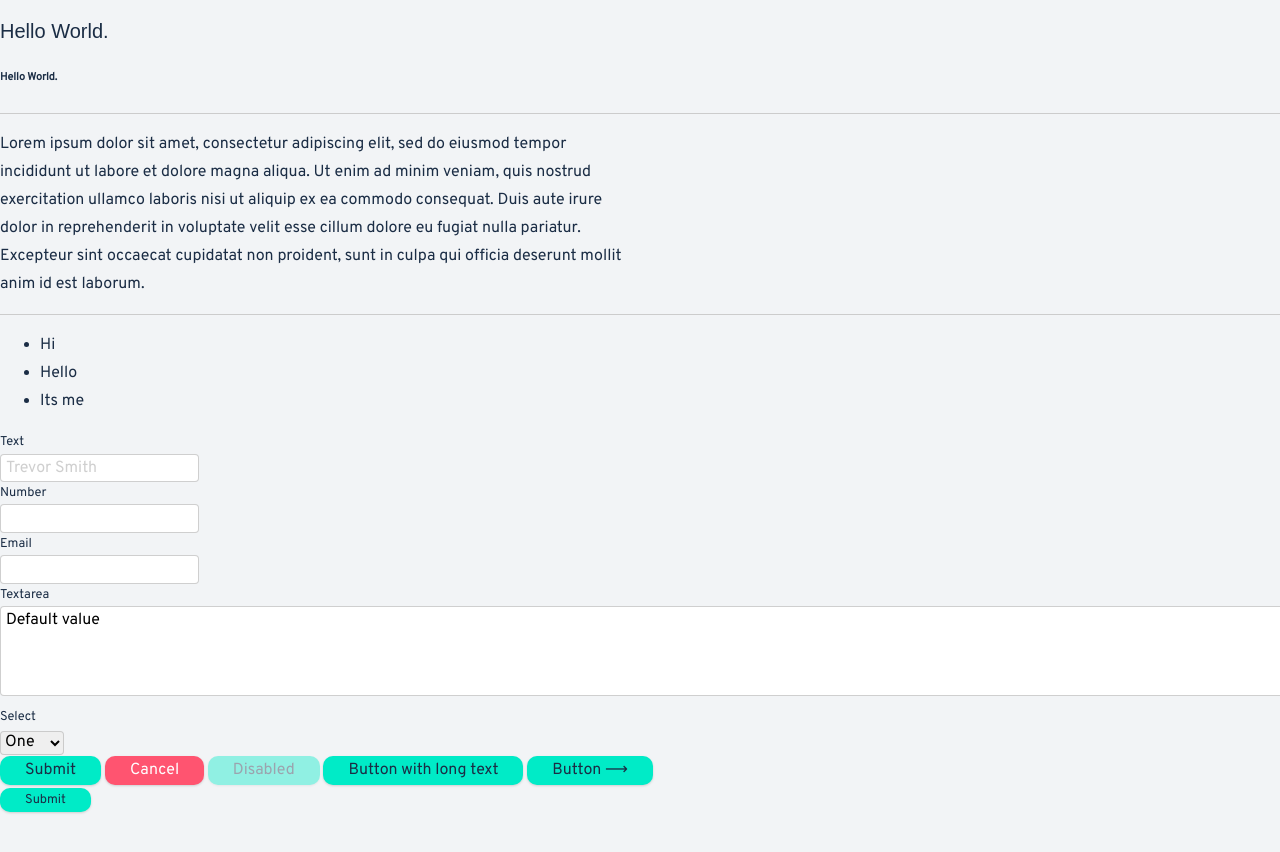
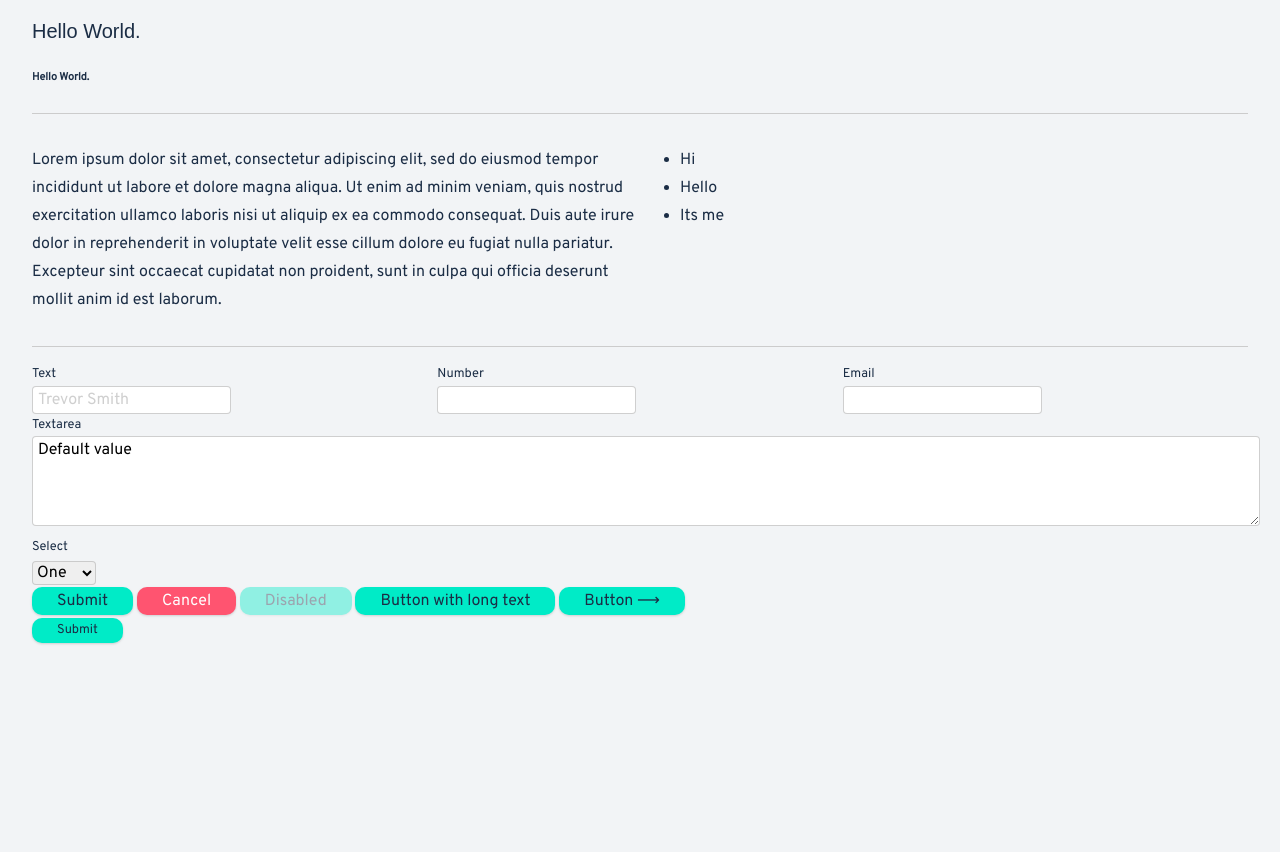
Before and after one commit to trevorsmithbanjo/custom-basecss, a website built with Parcel: page index.html in a window 1280 px wide. Shown: the part 720-1572 px from the top of the page. Built offline with nearby package versions, Linux system fonts and the light colour scheme; a web font is replaced by a local one.

Commit message:
Adds Layout Classes.

```diff
--- a/css/style.css
+++ b/css/style.css
@@ -220,3 +220,42 @@ button.cancel {
 button.small {
   font-size: var(--smallText);
 }
+
+.layout {
+  margin: 0 auto;
+  width: 95%;
+}
+
+.grid {
+  --gridCols: 2;
+  display: grid;
+  grid-template-columns: repeat(var(--gridCols), 1fr);
+}
+
+.cols-3 {
+  --gridCols: 3;
+}
+
+.cols-4 {
+  --gridCols: 4;
+}
+
+.flex {
+  --justifyContent: space-between;
+  --alignItems: stretch;
+  display: flex;
+  justify-content: var(--justifyContent);
+  align-items: var(--alignItems);
+}
+
+.flex-around: {
+  --justifyContent: space-around;
+}
+
+.flex-center-x {
+  --justifyContent: center;
+}
+
+.flex-center-y {
+  --alignItems: center;
+}
--- a/index.html
+++ b/index.html
@@ -25,19 +25,22 @@
 
 <body>
 
-  <!-- Add your site or application content here -->
+  <main class="layout">
     <h1>Hello World.</h1>
 
-  <p>Lorem ipsum dolor sit amet, <a href="#">consectetur</a> adipiscing elit, sed do eiusmod tempor incididunt ut labore
+    <p>Lorem ipsum dolor sit amet, <a href="#">consectetur</a> adipiscing elit, sed do eiusmod tempor incididunt ut
+      labore
       et dolore magna
-    aliqua. Ut enim ad minim veniam, quis nostrud exercitation ullamco laboris nisi ut aliquip ex ea commodo consequat.
+      aliqua. Ut enim ad minim veniam, quis nostrud exercitation ullamco laboris nisi ut aliquip ex ea commodo
+      consequat.
       Duis aute irure dolor in reprehenderit in voluptate velit esse cillum dolore eu fugiat nulla pariatur. Excepteur
       sint occaecat cupidatat non proident, sunt in culpa qui officia deserunt mollit anim id est laborum.
     </p>
 
     <h2>Hello World.</h2>
 
-  <blockquote>Lorem ipsum <strong>dolor</strong> sit amet, consectetur adipiscing elit, sed do eiusmod tempor incididunt
+    <blockquote>Lorem ipsum <strong>dolor</strong> sit amet, consectetur adipiscing elit, sed do eiusmod tempor
+      incididunt
       ut labore et dolore magna
       aliqua. Ut enim ad minim veniam, <a href="#">consectetur</a> quis nostrud exercitation ullamco laboris nisi ut
       aliquip ex ea commodo consequat.
@@ -50,24 +53,31 @@
     <h5>Hello World.</h5>
     <h6>Hello World.</h6>
     <hr />
-  <p>Lorem ipsum dolor sit amet, consectetur adipiscing elit, sed do eiusmod tempor incididunt ut labore et dolore magna
-    aliqua. Ut enim ad minim veniam, quis nostrud exercitation ullamco laboris nisi ut aliquip ex ea commodo consequat.
+    <div class="grid">
+      <p>Lorem ipsum dolor sit amet, consectetur adipiscing elit, sed do eiusmod tempor incididunt ut labore et dolore
+        magna
+        aliqua. Ut enim ad minim veniam, quis nostrud exercitation ullamco laboris nisi ut aliquip ex ea commodo
+        consequat.
         Duis aute irure dolor in reprehenderit in voluptate velit esse cillum dolore eu fugiat nulla pariatur. Excepteur
         sint occaecat cupidatat non proident, sunt in culpa qui officia deserunt mollit anim id est laborum.
       </p>
-  <hr />
-
-
       <ul>
         <li>Hi</li>
         <li>Hello</li>
         <li>Its me</li>
       </ul>
+    </div>
+    <hr />
+
+
+
 
     <form>
+      <div class="grid cols-3">
         <div><label for="text">Text</label><input placeholder="Trevor Smith" id="text" type="text"></div>
         <div><label for="number">Number</label><input id="number" type="number"></div>
         <div><label for="email">Email</label><input id="email" type="email"></div>
+      </div>
       <div><label for="textarea">Textarea</label><textarea id="textarea">Default value</textarea></div>
       <div>
         <label for="select">Select</label>
@@ -85,6 +95,9 @@
       <br />
       <button class="small">Submit</button>
     </form>
+  </main>
+  <!-- Add your site or application content here -->
+
 
 
   <script src="js/vendor/modernizr-3.11.2.min.js"></script>
```
Lines whose indentation alone changed are shown as unchanged.
